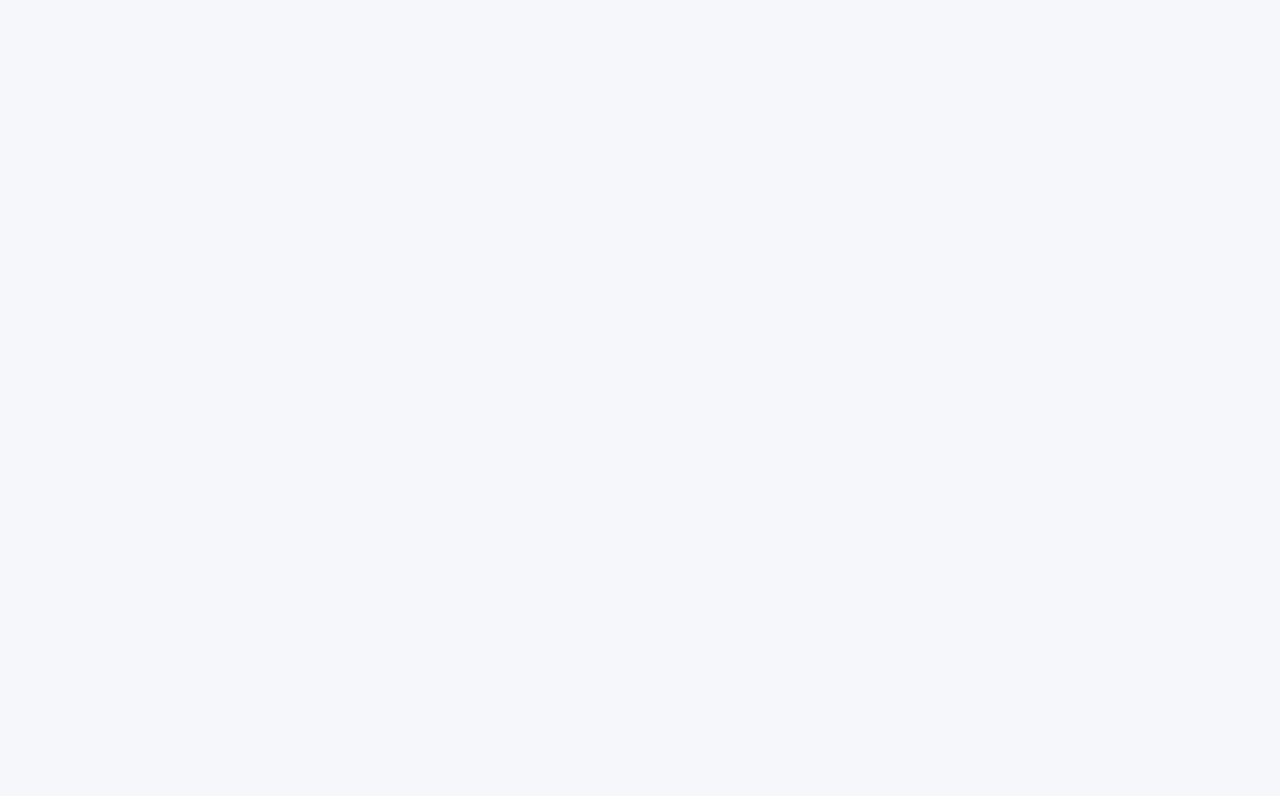
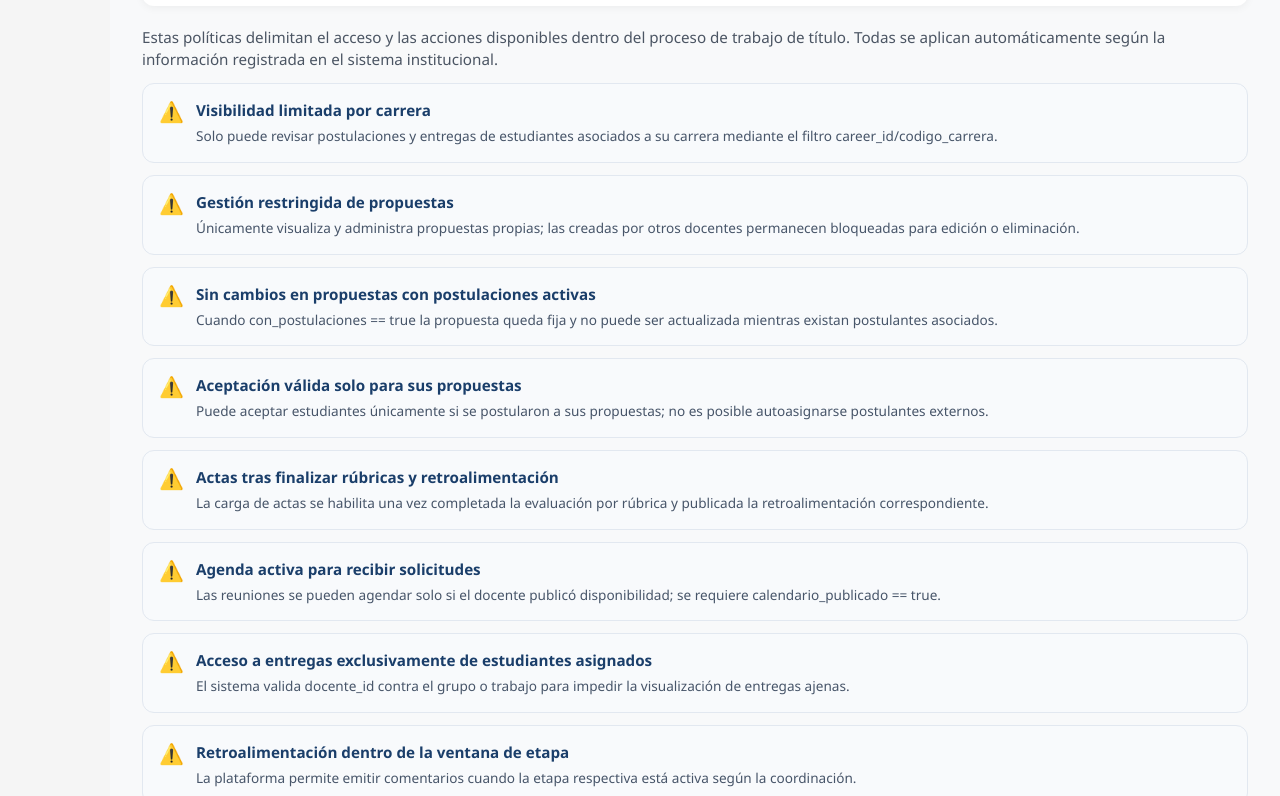
Before and after one commit to DMoyaR/trabajo_titulo, an Angular app in the folder frontend/: page /docente/dashboard in a window 1280 px wide. Shown: the part 900-1696 px from the top of the page. Before the commit the page ends 864 px from the top, so only its background shows below. Built offline with nearby package versions, Linux system fonts and the light colour scheme.

Commit message:
Restricciones docente TT

```diff
--- a/frontend/src/app/features/docente/dashboard/docente-dashboard.component.css
+++ b/frontend/src/app/features/docente/dashboard/docente-dashboard.component.css
@@ -199,6 +199,57 @@ select:focus {
   min-width: 40px;
 }
 
+.restricciones {
+  margin-top: 32px;
+  padding-top: 24px;
+  border-top: 1px solid #e5e7eb;
+}
+
+.restricciones-intro {
+  margin: 0 0 12px;
+  color: #4b5563;
+  font-size: 0.95rem;
+  line-height: 1.5;
+}
+
+.restricciones-list {
+  list-style: none;
+  margin: 0;
+  padding: 0;
+  display: flex;
+  flex-direction: column;
+  gap: 12px;
+}
+
+.restricciones-list li {
+  display: flex;
+  align-items: flex-start;
+  gap: 12px;
+  background: #f8fafc;
+  border: 1px solid #e2e8f0;
+  border-radius: 12px;
+  padding: 16px;
+}
+
+.restriccion-icon {
+  font-size: 20px;
+  line-height: 1;
+  margin-top: 2px;
+}
+
+.restriccion-texto h4 {
+  margin: 0 0 6px;
+  font-size: 0.95rem;
+  color: #1a3e6a;
+}
+
+.restriccion-texto p {
+  margin: 0;
+  color: #475569;
+  font-size: 0.85rem;
+  line-height: 1.45;
+}
+
 .observations-panel {
   display: flex;
   flex-direction: column;
--- a/frontend/src/app/features/docente/dashboard/docente-dashboard.component.html
+++ b/frontend/src/app/features/docente/dashboard/docente-dashboard.component.html
@@ -96,3 +96,20 @@
     </div>
   </div>
 </div>
+
+<section class="restricciones" aria-labelledby="restricciones-docente-titulo">
+  <h3 id="restricciones-docente-titulo" class="section-title">Restricciones para docentes</h3>
+  <p class="restricciones-intro">
+    Estas políticas delimitan el acceso y las acciones disponibles dentro del proceso de trabajo de título. Todas se
+    aplican automáticamente según la información registrada en el sistema institucional.
+  </p>
+  <ul class="restricciones-list">
+    <li *ngFor="let item of restricciones()">
+      <span class="restriccion-icon" aria-hidden="true">⚠️</span>
+      <div class="restriccion-texto">
+        <h4>{{ item.titulo }}</h4>
+        <p>{{ item.descripcion }}</p>
+      </div>
+    </li>
+  </ul>
+</section>
--- a/frontend/src/app/features/docente/dashboard/docente-dashboard.component.ts
+++ b/frontend/src/app/features/docente/dashboard/docente-dashboard.component.ts
@@ -1,7 +1,11 @@
-import { Component } from '@angular/core';
+import { Component, signal } from '@angular/core';
 import { CommonModule } from '@angular/common';
 import { FormsModule } from '@angular/forms';
 
+type RestriccionDocente = {
+  titulo: string;
+  descripcion: string;
+};
 
 @Component({
   selector: 'app-dashboard',
@@ -56,4 +60,72 @@ export class DocenteDashboardComponent {
 
   obs: string = '';
   obs2: string = '';
+
+  readonly restricciones = signal<RestriccionDocente[]>([
+    {
+      titulo: 'Visibilidad limitada por carrera',
+      descripcion:
+        'Solo puede revisar postulaciones y entregas de estudiantes asociados a su carrera mediante el filtro career_id/codigo_carrera.',
+    },
+    {
+      titulo: 'Gestión restringida de propuestas',
+      descripcion:
+        'Únicamente visualiza y administra propuestas propias; las creadas por otros docentes permanecen bloqueadas para edición o eliminación.',
+    },
+    {
+      titulo: 'Sin cambios en propuestas con postulaciones activas',
+      descripcion:
+        'Cuando con_postulaciones == true la propuesta queda fija y no puede ser actualizada mientras existan postulantes asociados.',
+    },
+    {
+      titulo: 'Aceptación válida solo para sus propuestas',
+      descripcion:
+        'Puede aceptar estudiantes únicamente si se postularon a sus propuestas; no es posible autoasignarse postulantes externos.',
+    },
+    {
+      titulo: 'Actas tras finalizar rúbricas y retroalimentación',
+      descripcion:
+        'La carga de actas se habilita una vez completada la evaluación por rúbrica y publicada la retroalimentación correspondiente.',
+    },
+    {
+      titulo: 'Agenda activa para recibir solicitudes',
+      descripcion:
+        'Las reuniones se pueden agendar solo si el docente publicó disponibilidad; se requiere calendario_publicado == true.',
+    },
+    {
+      titulo: 'Acceso a entregas exclusivamente de estudiantes asignados',
+      descripcion:
+        'El sistema valida docente_id contra el grupo o trabajo para impedir la visualización de entregas ajenas.',
+    },
+    {
+      titulo: 'Retroalimentación dentro de la ventana de etapa',
+      descripcion:
+        'La plataforma permite emitir comentarios cuando la etapa respectiva está activa según la coordinación.',
+    },
+    {
+      titulo: 'Sin eliminación de entregas ni propuestas publicadas',
+      descripcion:
+        'No es posible eliminar registros ya publicados o con historial, garantizando trazabilidad institucional.',
+    },
+    {
+      titulo: 'Certificados reservados a coordinación',
+      descripcion:
+        'La emisión o validación final de certificados corresponde a Coordinación/Dirección; el rol docente no tiene acceso.',
+    },
+    {
+      titulo: 'Formatos y tamaño controlados al subir documentos',
+      descripcion:
+        'Solo se aceptan archivos PDF, DOCX o ZIP con peso máximo de 25 MB, validado tanto en frontend como backend.',
+    },
+    {
+      titulo: 'Rúbricas editables fuera de etapas activas',
+      descripcion:
+        'No se pueden modificar rúbricas durante una fase en curso; las actualizaciones deben realizarse antes de iniciar la etapa.',
+    },
+    {
+      titulo: 'Reportes circunscritos a estudiantes supervisados',
+      descripcion:
+        'Los paneles de datos muestran únicamente estadísticas de los estudiantes bajo su supervisión; no hay acceso a dashboards globales.',
+    },
+  ]);
 }
```
